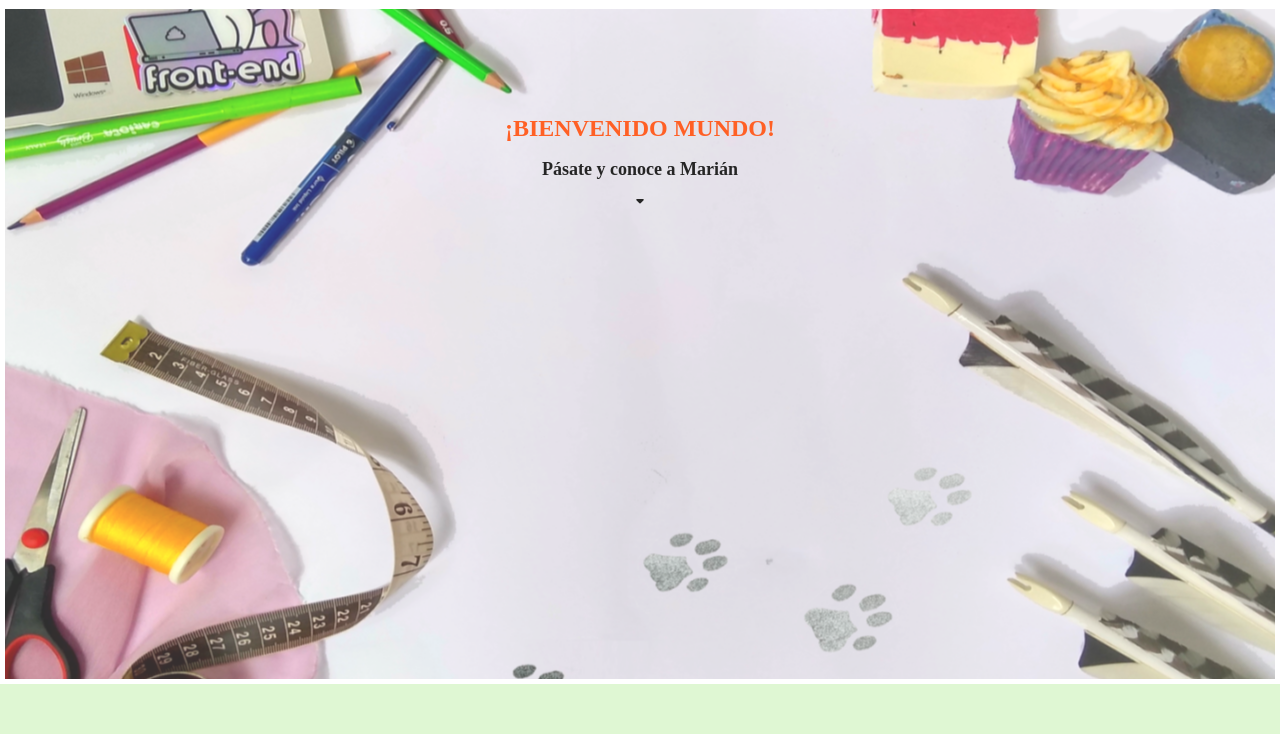
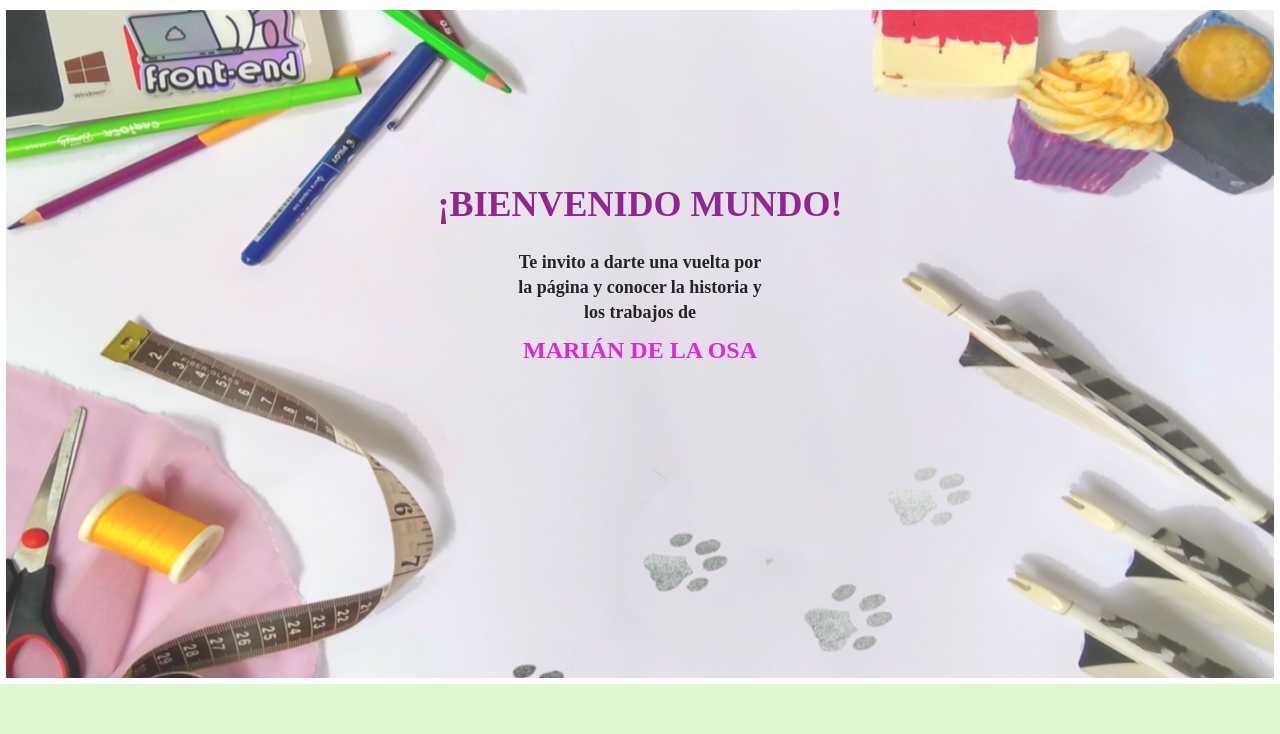
Before and after one commit to Mdelaosaiz/portfolio, a website: page src/html/index.html in a window 1280 px wide. Shown: the part 66-800 px from the top of the page. Drawn offline with nearby package versions, Linux system fonts and the light colour scheme; files that its build step writes are made by us from their sources; files whose address does not match are found by name.

```diff
--- a/src/html/partials/hero.html
+++ b/src/html/partials/hero.html
@@ -1,10 +1,10 @@
 <section class="hero">
   <div class="intro">
     <h1> ¡BIENVENIDO MUNDO!</h1>
-    <h2> Pásate y conoce a Marián</h2>
-    <div class="hero-arrow">
+    <h2> Te invito a darte una vuelta por la página y conocer la historia y los trabajos de <br> <span>Marián de la Osa</span></h2>
+    <!-- <div class="hero-arrow">
      <a href="index.html#main" title="go to info">
        <i class="fas fa-caret-down"></i>
     </a>
-  </div>
+  </div> -->
 </section>
--- a/src/js/main.js
+++ b/src/js/main.js
@@ -6,8 +6,11 @@
 //Funciones
 
 function openProject() {
+  //TODO se puede quitar el for para que se cierren al clickar, pero no se cerrarían al abrir otro.
   for (let i of document.querySelectorAll('.open')){
-    i.classList.toggle('open');
+    if(i.classList.contains('open')){
+      i.classList.remove('open');
+    }i.classList.toggle('open');
   }
   this.classList.toggle('open');
 }
--- a/src/scss/layout/_hero.scss
+++ b/src/scss/layout/_hero.scss
@@ -8,7 +8,7 @@
   background-position: center;
   background-size: cover;
   opacity: 0.85;
-  border: 5px solid white;
+  border: 6px solid white;
 
   @media all and (min-width:1200px){
     height: 85vh;
@@ -20,29 +20,66 @@
     display:flex;
     flex-direction: column;
     align-items: center;
-    padding-top:90px;
+    text-align: center;
+    padding-top:70px;
     font-size: 12px;
-    color: orangered;
+    color: purple;
+    @media all and (min-width:760px){
+      padding-top:50px;
+      font-size: 16px;
+    }
+    @media all and (min-width:1200px){
+      padding-top:150px;
+      font-size: 18px;
+    }
+   h2{
+     width: 150px;
+     font-size: 14px;
+     line-height: 20px;
+     color:black;
 
-   h2{
-     color:black;
+     @media all and (min-width:760px){
+      width: 250px;
+     }
+
+     @media all and (min-width:1200px){
+      width: 250px;
+      font-size: 18px;
+      line-height: 25px;
+     }
    }
 
-   .hero-arrow{
-     height: 45px;
-     width: 45px;
-     border-radius: 50%;
-     text-align: center;
-     line-height:45px ;
+   span{
+    text-transform: uppercase;
+    font-size: 14px;
+    line-height: 35px;
+    color: rgb(216, 1, 216);
 
-     .fas {
-       // width: 20px;
-       // height: 11.7px;
-       color:black;
-     }
+    @media all and (min-width:760px){
+      font-size: 20px;
+    }
+
+    @media all and (min-width:1200px){
+      font-size: 24px;
+      line-height: 50px;
+    }
    }
-   .hero-arrow:hover{
-     cursor: pointer;
-   }
+
+  //  .hero-arrow{
+  //    height: 45px;
+  //    width: 45px;
+  //    border-radius: 50%;
+  //    text-align: center;
+  //    line-height:45px ;
+
+  //    .fas {
+  //      // width: 20px;
+  //      // height: 11.7px;
+  //      color:black;
+  //    }
+  //  }
+  //  .hero-arrow:hover{
+  //    cursor: pointer;
+  //  }
   }
  }
```
